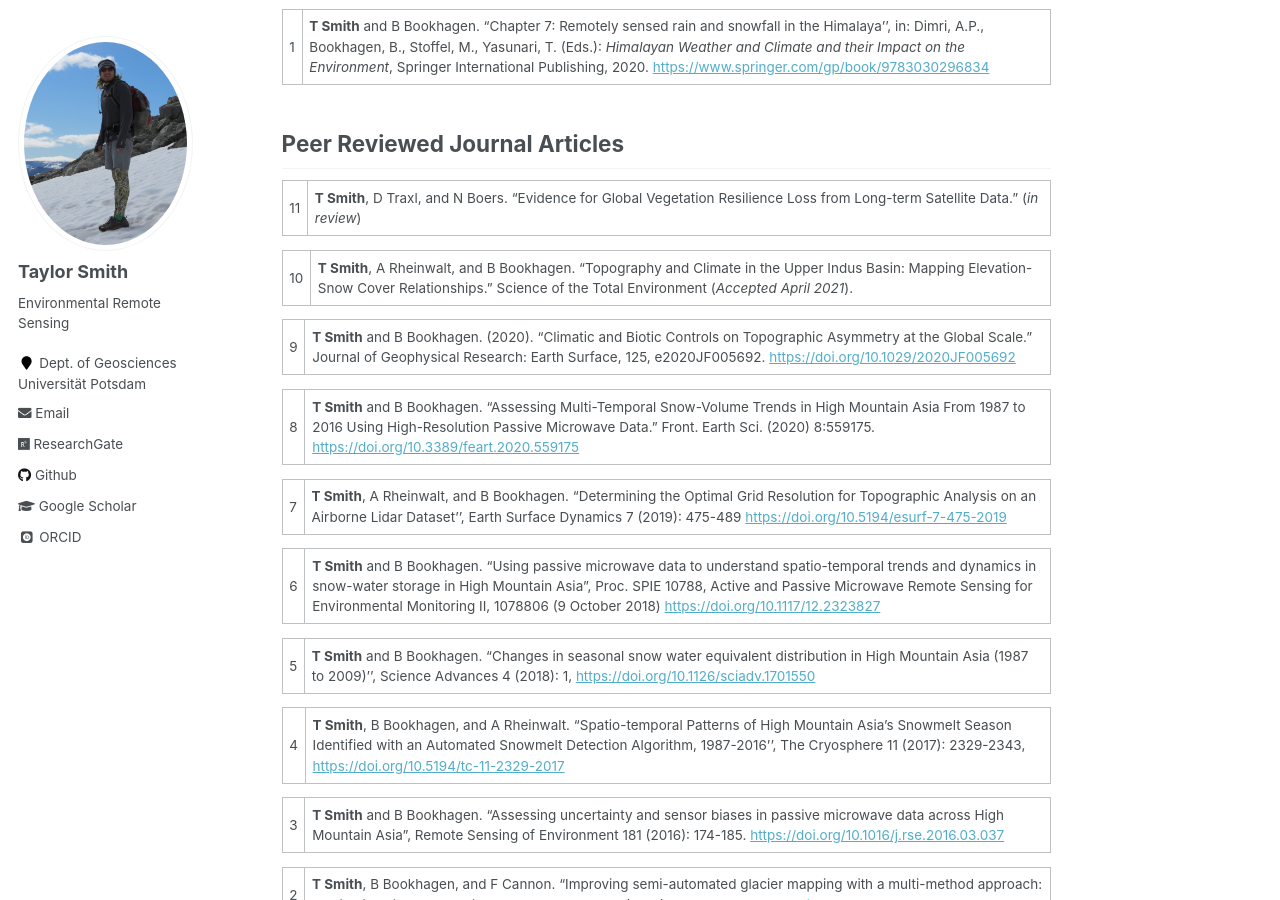
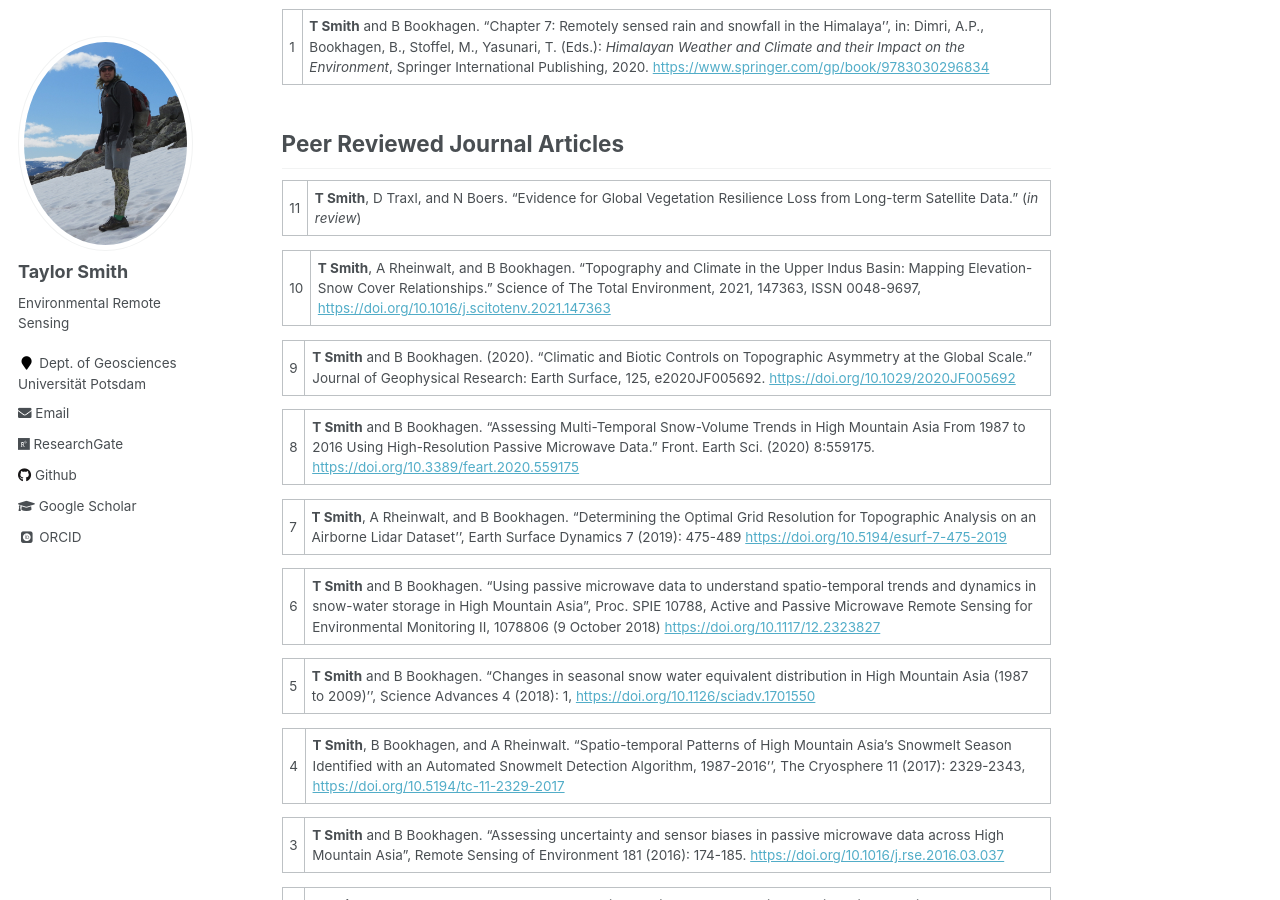
Before and after one commit to tasmi/tasmi.github.io, a Jekyll site: the page built from _pages/publications.md, in a window 1280 px wide and 900 px high, scrolled down 301 px. Built offline with Jekyll 4.4.1, drawn with Linux system fonts in a browser that asks for light colours; some web fonts are replaced.

Commit message:
Update publications.md

```diff
--- a/_pages/publications.md
+++ b/_pages/publications.md
@@ -14,7 +14,7 @@ See also: [Google Scholar](https://scholar.google.com/citations?user=RlDWFDsAAAA
 
 11 | **T Smith**, D Traxl, and N Boers. "Evidence for Global Vegetation Resilience Loss from Long-term Satellite Data." (_in review_)
 
-10 | **T Smith**, A Rheinwalt, and B Bookhagen. "Topography and Climate in the Upper Indus Basin: Mapping Elevation-Snow Cover Relationships." Science of the Total Environment (_Accepted April 2021_).
+10 | **T Smith**, A Rheinwalt, and B Bookhagen. "Topography and Climate in the Upper Indus Basin: Mapping Elevation-Snow Cover Relationships." Science of The Total Environment, 2021, 147363, ISSN 0048-9697, [https://doi.org/10.1016/j.scitotenv.2021.147363](https://doi.org/10.1016/j.scitotenv.2021.147363)
 
 9 | **T Smith** and B Bookhagen. (2020). "Climatic and Biotic Controls on Topographic Asymmetry at the Global Scale." Journal of Geophysical Research: Earth Surface, 125, e2020JF005692. [https://doi.org/10.1029/2020JF005692](https://doi.org/10.1029/2020JF005692)
 
```
